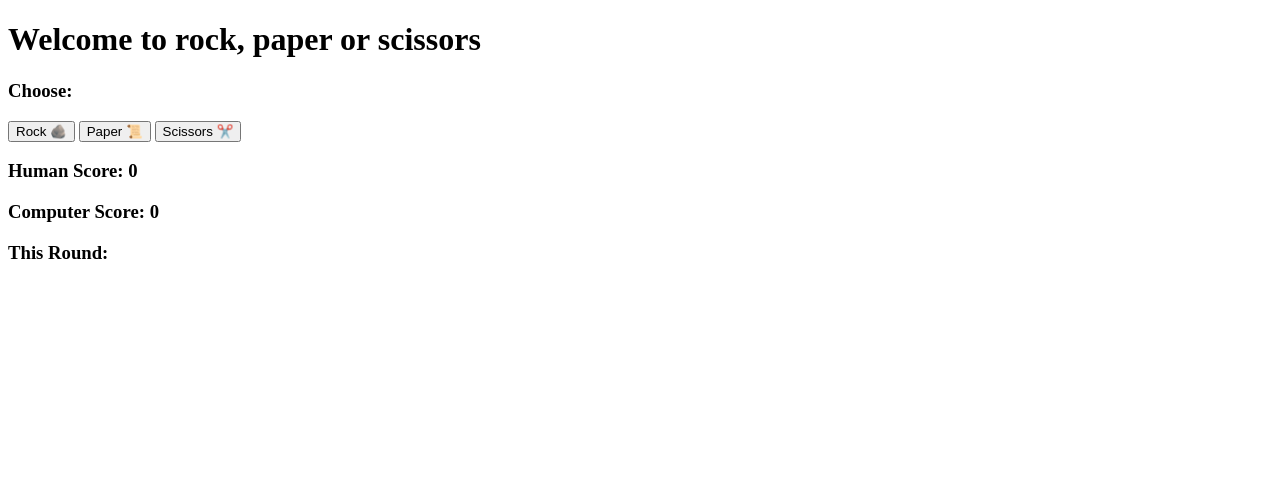
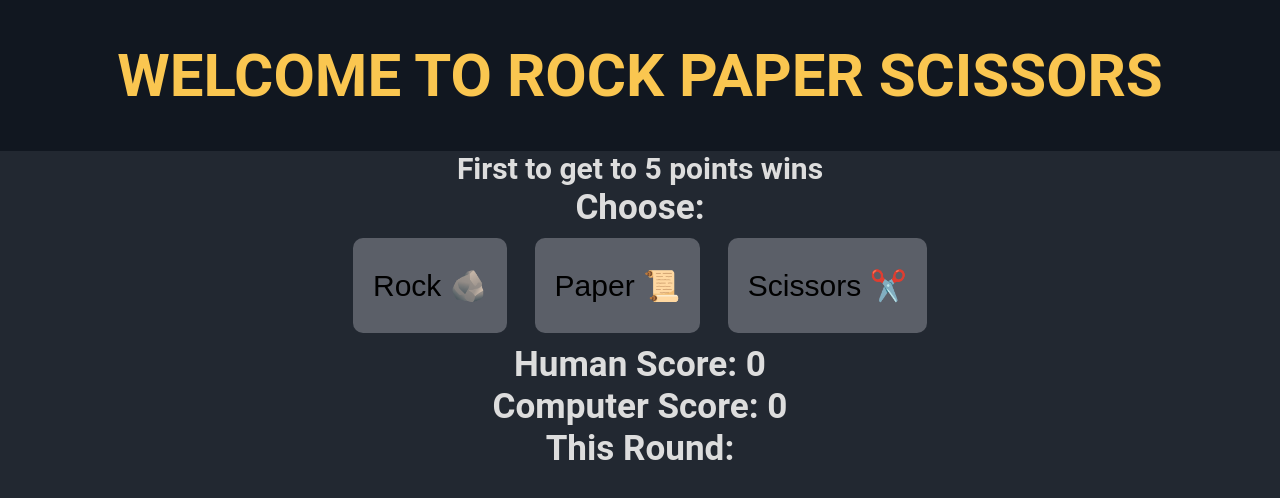
Before and after one commit to AnwarMadani/rock-paper-scissors, a plain HTML site: page index.html in a window 1280 px wide. Drawn offline with Linux system fonts and the light colour scheme.

Commit message:
add background,header and button style

```diff
--- a/index.html
+++ b/index.html
@@ -3,11 +3,15 @@
 <head>
     <meta charset="UTF-8">
     <meta name="viewport" content="width=device-width, initial-scale=1.0">
+    <link rel="stylesheet" href="styles.css">
     <title>Rock Paper Scissors</title>
     <script src="script.js" defer></script>
 </head>
 <body>
-    <h1>Welcome to rock, paper or scissors</h1>
+    <header>
+        <h1>WELCOME TO ROCK PAPER SCISSORS</h1>
+    </header>
+    <h4>First to get to 5 points wins</h4>
     <h3>Choose:</h3>
     <button class="rock">Rock 🪨</button>
     <button class="paper">Paper 📜</button>
--- /dev/null
+++ b/styles.css
@@ -0,0 +1,35 @@
+*::after,
+*::before,
+*{
+    padding: 0;
+    margin: 0;
+    box-sizing: border-box;
+}
+
+body{
+    background-color: #222831;
+    color: #ddd;
+    font-family: 'Roboto', sans-serif;
+    text-align: center;
+    font-size: 30px;
+}
+
+header{
+    background-color: #111720;
+    color: #FAC650;
+    padding: 40px 0px;
+}
+
+button {
+    cursor: pointer;
+    border-radius: 10px;
+    background-color: #5b5f68;
+    border: none;
+    padding: 30px 20px;
+    font-size: inherit;
+    margin: 10px;
+}
+
+button:hover{
+    background-color: #4a4f57;
+}
```
